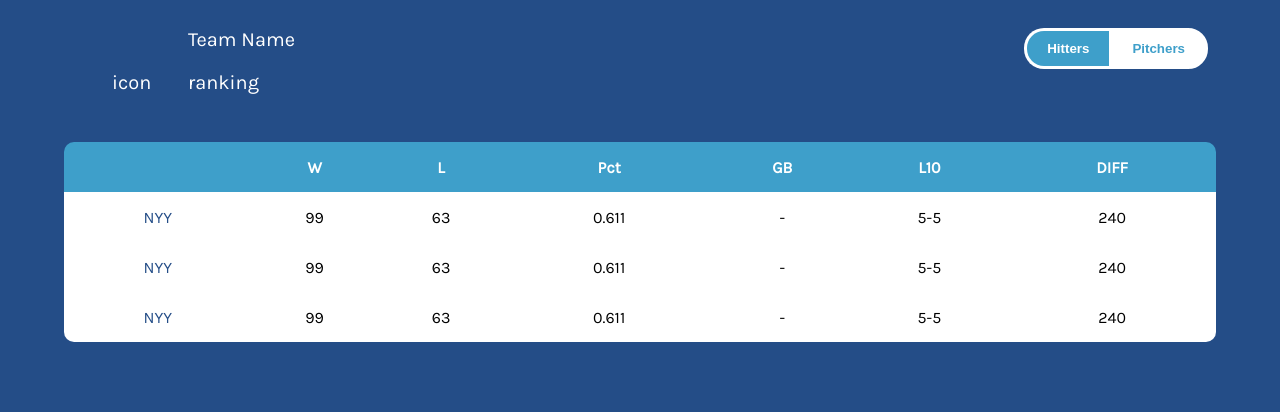
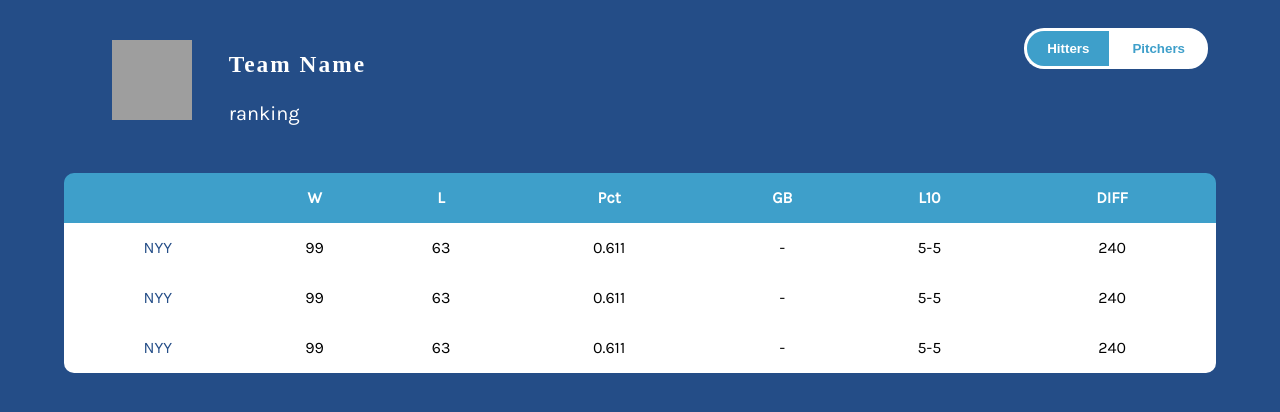
Before and after one commit to cd155/Assignment, a Django app: page /team/1 in a window 1280 px wide. Shown: the part 76-488 px from the top of the page. Run offline with Django 4.2, Linux system fonts and the light colour scheme; some web fonts are replaced; grey boxes are pictures that could not be loaded.

Commit message:
icon in team banner

```diff
--- a/blueJays/stats/templates/partials/_teambanner.html
+++ b/blueJays/stats/templates/partials/_teambanner.html
@@ -1,8 +1,9 @@
+{% load static %}
 <ul id="teambanner">
-    <li>icon</li>
+    <li><img src="{% static 'img/news_holder.png' %}" width="80" height="80"></li>
     <li>
         <article>
-            <header>Team Name</header>
+            <h3>Team Name</h3>
             <p>ranking</p>
         </article>
     </li>
```
